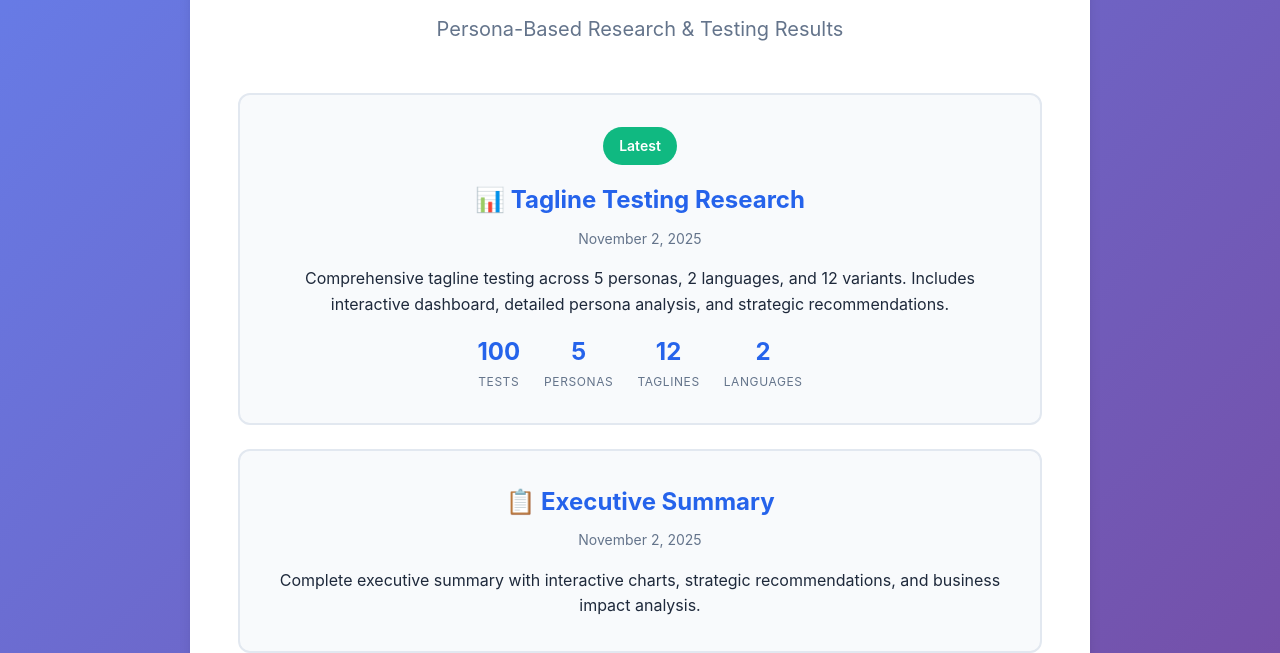
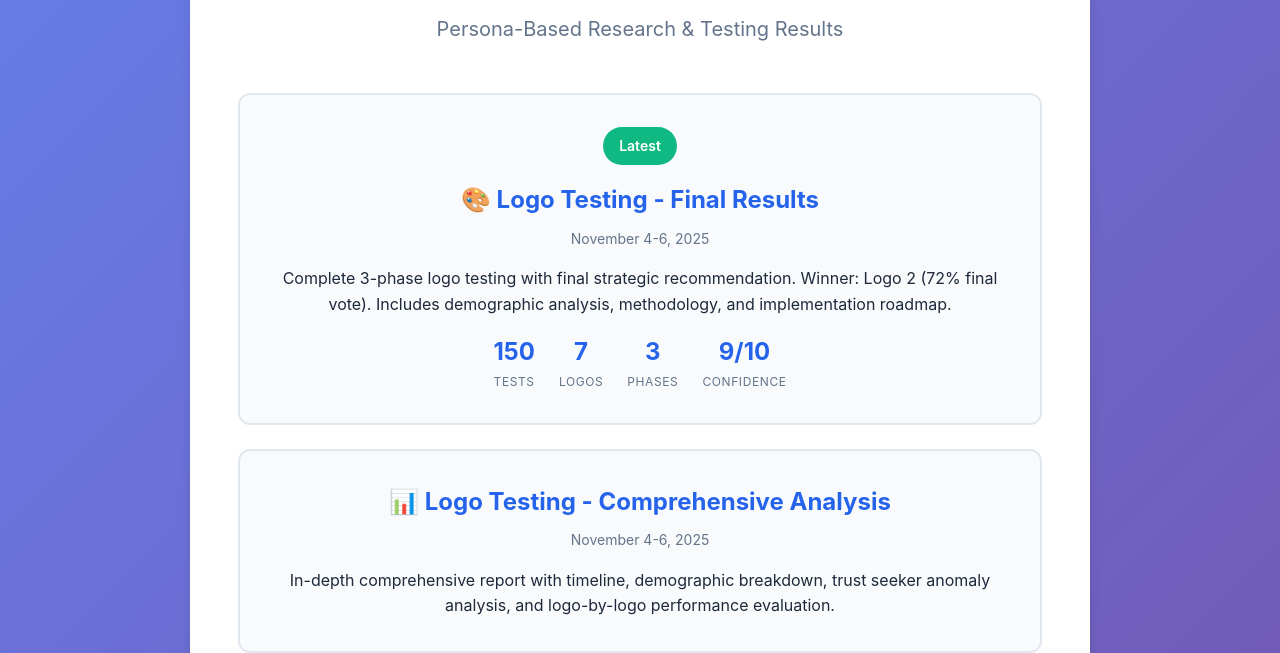
Before and after one commit to Yes-Gaming/skills-library, a plain HTML site: page index.html in a window 1280 px wide. Shown: the part 147-800 px from the top of the page. Drawn offline with Linux system fonts and the light colour scheme.

Commit message:
Add logo testing reports to index page
Updated index.html to include three logo testing report links:
- FINAL_LOGO_TESTING_REPORT.html (main results, marked as Latest)
- FINAL_COMPREHENSIVE_REPORT.html (comprehensive analysis)
- PHASE1_SUMMARY_REPORT.html (Phase 1 baseline results)

Logo testing reports now featured prominently with stats showing:
- 150 total tests across 3 phases
- 7 logos tested with Logo 2 winning (72% final vote)
- 9/10 confidence level in recommendation

🤖 Generated with [Claude Code](https://claude.com/claude-code)

Co-Authored-By: Claude <noreply@anthropic.com>

```diff
--- a/index.html
+++ b/index.html
@@ -178,8 +178,44 @@
             <p class="subtitle">Persona-Based Research & Testing Results</p>
 
             <div class="results-grid">
+                <a href="results/2025-11-04_20-46-08/FINAL_LOGO_TESTING_REPORT.html" class="result-card">
+                    <span class="badge">Latest</span>
+                    <h2>🎨 Logo Testing - Final Results</h2>
+                    <p class="date">November 4-6, 2025</p>
+                    <p>Complete 3-phase logo testing with final strategic recommendation. Winner: Logo 2 (72% final vote). Includes demographic analysis, methodology, and implementation roadmap.</p>
+                    <div class="stats">
+                        <div class="stat">
+                            <span class="stat-number">150</span>
+                            <span class="stat-label">Tests</span>
+                        </div>
+                        <div class="stat">
+                            <span class="stat-number">7</span>
+                            <span class="stat-label">Logos</span>
+                        </div>
+                        <div class="stat">
+                            <span class="stat-number">3</span>
+                            <span class="stat-label">Phases</span>
+                        </div>
+                        <div class="stat">
+                            <span class="stat-number">9/10</span>
+                            <span class="stat-label">Confidence</span>
+                        </div>
+                    </div>
+                </a>
+
+                <a href="results/2025-11-04_20-46-08/FINAL_COMPREHENSIVE_REPORT.html" class="result-card">
+                    <h2>📊 Logo Testing - Comprehensive Analysis</h2>
+                    <p class="date">November 4-6, 2025</p>
+                    <p>In-depth comprehensive report with timeline, demographic breakdown, trust seeker anomaly analysis, and logo-by-logo performance evaluation.</p>
+                </a>
+
+                <a href="results/2025-11-04_20-46-08/phase1/PHASE1_SUMMARY_REPORT.html" class="result-card">
+                    <h2>📋 Logo Testing - Phase 1 Summary</h2>
+                    <p class="date">November 4-5, 2025</p>
+                    <p>Sequential individual testing results showing baseline performance. Logo 2 dominated trust (4.1/5) and modernity (4.9/5). Logo 1 was most memorable (58%).</p>
+                </a>
+
                 <a href="results/2025-11-02_17-26-36/index.html" class="result-card">
-                    <span class="badge">Latest</span>
                     <h2>📊 Tagline Testing Research</h2>
                     <p class="date">November 2, 2025</p>
                     <p>Comprehensive tagline testing across 5 personas, 2 languages, and 12 variants. Includes interactive dashboard, detailed persona analysis, and strategic recommendations.</p>
@@ -204,7 +240,7 @@
                 </a>
 
                 <a href="results/2025-11-02_17-26-36/summary.html" class="result-card">
-                    <h2>📋 Executive Summary</h2>
+                    <h2>📋 Tagline Testing - Executive Summary</h2>
                     <p class="date">November 2, 2025</p>
                     <p>Complete executive summary with interactive charts, strategic recommendations, and business impact analysis.</p>
                 </a>
```
